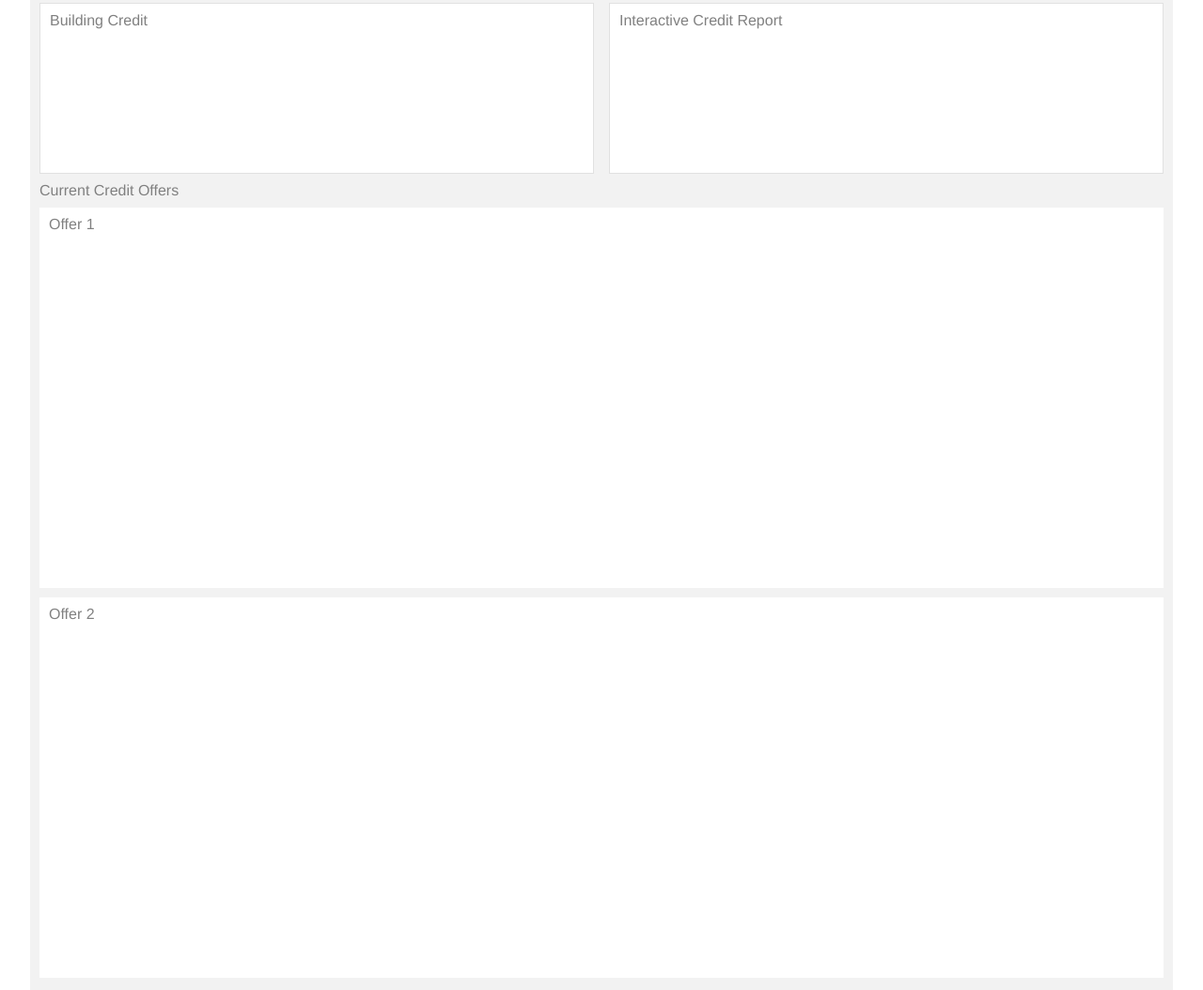
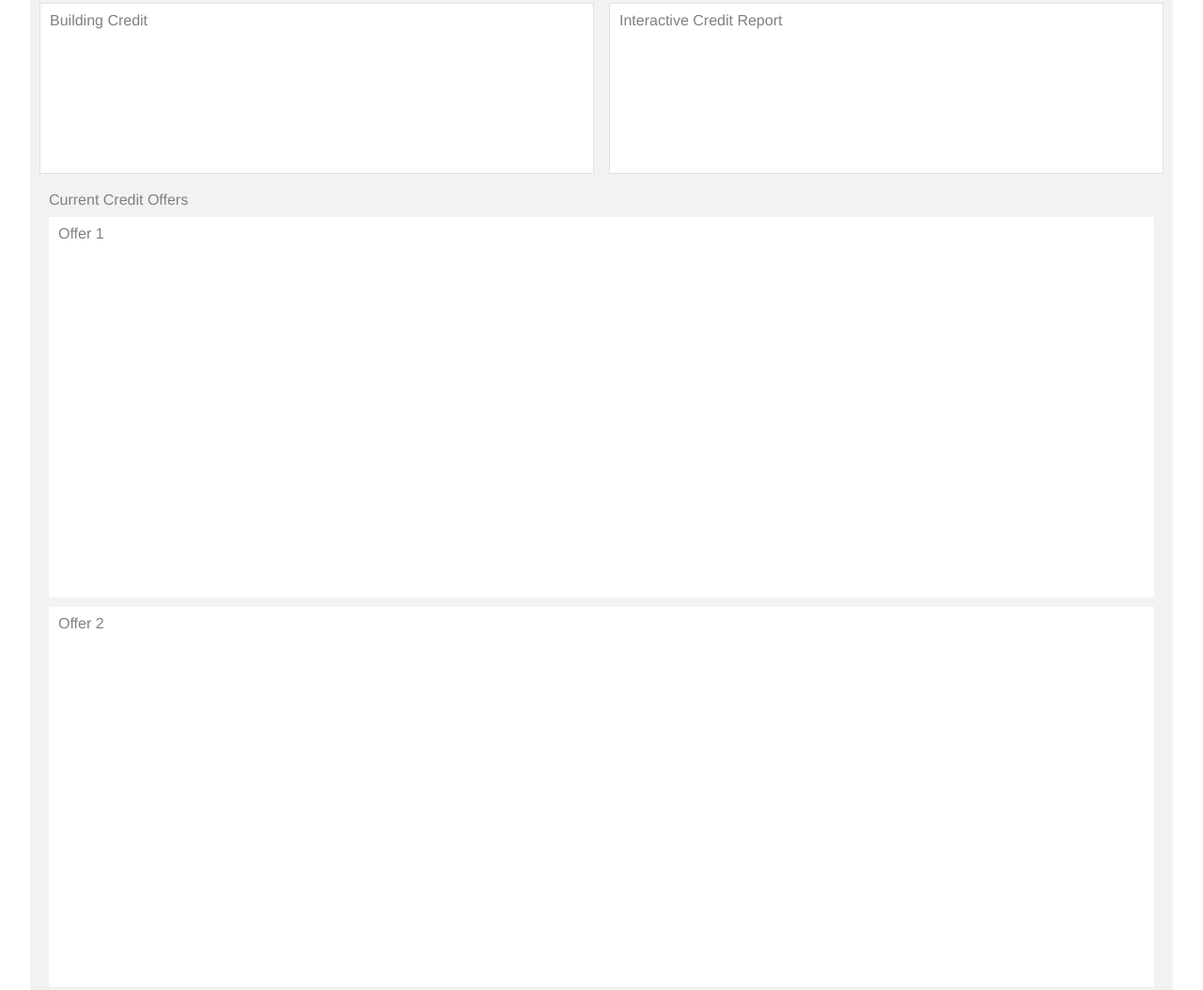
Before and after one commit to ksrb/grid-test, a website: page dashboard.html in a window 1280 px wide. Shown: the part 487-1541 px from the top of the page at 94% size. Drawn offline with Linux system fonts and the light colour scheme.

Commit message:
Removed shared padding style and distributed amongst individual classes

```diff
--- a/style.css
+++ b/style.css
@@ -1,36 +1,29 @@
-.layout-title,
-.app-bar,
-.score-meter,
-.goals,
-.content-feed-tile,
-.credit-offer,
-.accounts,
-.account-detail {
-  padding: 10px;
-}
-
 .layout-container {
   font-family: Helvetica, Arial, serif;
   color: #808080;
 }
 
 .layout-title {
+  padding: 10px;
 }
 
 .app-bar {
   background: rgb(77, 36, 97);
   height: 40px;
+  padding: 10px;
 }
 
 .score-meter {
   background: rgba(77, 36, 97, 0.95);
   height: 200px;
+  padding: 10px;
 }
 
 .goals {
   border: 1px solid rgb(225, 225, 225);
   box-sizing: border-box;
   height: 200px;
+  padding: 10px;
 }
 
 .content-feed {
@@ -60,6 +53,7 @@
   background: white;
   border: 1px solid rgb(225, 225, 225);
   margin-bottom: 10px;
+  padding: 10px;
 }
 
 .building-credit-tile {
@@ -71,6 +65,7 @@
 }
 
 .credit-offers {
+  padding: 10px;
 }
 
 .credit-offers__title {
@@ -81,9 +76,11 @@
   background: white;
   height: 385px;
   margin-bottom: 10px;
+  padding: 10px;
 }
 
 .accounts {
+  padding: 10px;
 }
 
 .accounts-title {
@@ -102,6 +99,7 @@
 
 .account-detail {
   background: white;
+  padding: 10px;
 }
 
 .account-detail__title {
```
